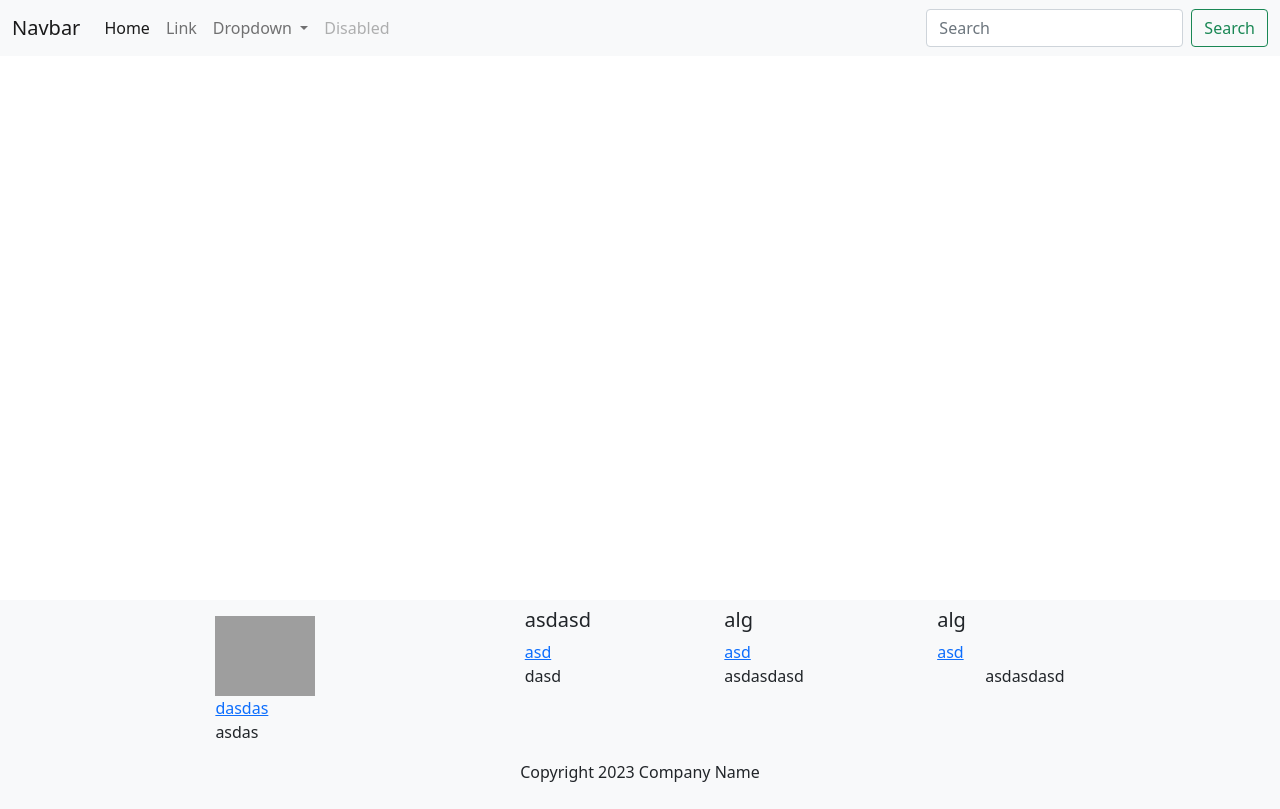
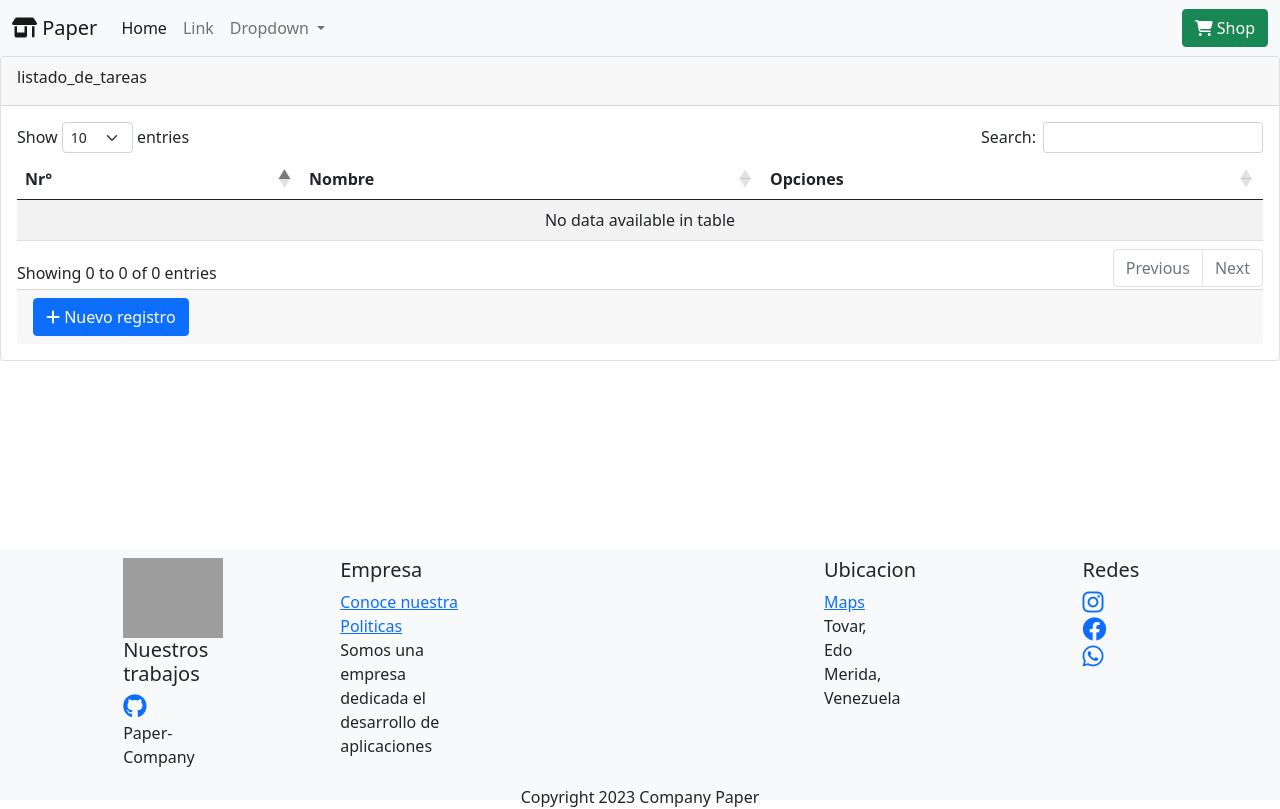
Before and after one commit to leonardo2322/Paper_services, a Django app: page / in a window 1280 px wide. Before the commit the page ends 782 px from the top, so only its background shows below. Run offline with Django 4.2, Linux system fonts and the light colour scheme; data that the repository does not hold is empty; some libraries are stand-ins or nearby versions; grey boxes are pictures that could not be loaded.

Commit message:
datatables agg y funtion of navbar show and hide

```diff
--- a/Eva_Web/admin.py
+++ b/Eva_Web/admin.py
@@ -1,4 +1,5 @@
 from django.contrib import admin
-from .models import Client
+from .models import Client, Category
 # Register your models here.
 admin.site.register(Client)
+admin.site.register(Category)
--- a/Eva_Web/templates/base.html
+++ b/Eva_Web/templates/base.html
@@ -9,19 +9,22 @@
     <link href="https://cdn.jsdelivr.net/npm/bootstrap@5.0.2/dist/css/bootstrap.min.css" rel="stylesheet" integrity="sha384-EVSTQN3/azprG1Anm3QDgpJLIm9Nao0Yz1ztcQTwFspd3yD65VohhpuuCOmLASjC" crossorigin="anonymous">
     <!-- font awesome -->
     <link rel="stylesheet" href="https://cdnjs.cloudflare.com/ajax/libs/font-awesome/6.4.0/css/all.min.css" integrity="sha512-iecdLmaskl7CVkqkXNQ/ZH/XLlvWZOJyj7Yy7tcenmpD1ypASozpmT/E0iPtmFIB46ZmdtAc9eNBvH0H/ZpiBw==" crossorigin="anonymous" referrerpolicy="no-referrer" />
+    <!-- datatables -->
+    <link rel="stylesheet" href="https://cdn.datatables.net/1.13.4/css/dataTables.bootstrap5.min.css">
     <title>Document</title>
 </head>
 <body>
     <nav class="navbar navbar-expand-lg navbar-light bg-light">
         <div class="container-fluid">
-          <a class="navbar-brand" href="#">Navbar</a>
-          <button class="navbar-toggler" type="button" data-bs-toggle="collapse" data-bs-target="#navbarSupportedContent" aria-controls="navbarSupportedContent" aria-expanded="false" aria-label="Toggle navigation">
+          <a class="navbar-brand" href="#"><i class="fa-solid fa-shop"></i> Paper</a>
+          <button class="navbar-toggler" type="button" data-bs-toggle="collapse" id="boton"
+          aria-controls="navbarNav" aria-expanded="false" aria-label="Toggle navigation">
             <span class="navbar-toggler-icon"></span>
           </button>
-          <div class="collapse navbar-collapse" id="navbarSupportedContent">
+          <div class="collapse navbar-collapse" id="navbarNav">
             <ul class="navbar-nav me-auto mb-2 mb-lg-0">
               <li class="nav-item">
-                <a class="nav-link active " aria-current="page" href="#">Home</a>
+                <a class="nav-link active" aria-current="page" href="#">Home</a>
               </li>
               <li class="nav-item">
                 <a class="nav-link" href="#">Link</a>
@@ -37,13 +40,10 @@
                   <li><a class="dropdown-item" href="#">Something else here</a></li>
                 </ul>
               </li>
-              <li class="nav-item">
-                <a class="nav-link disabled" href="#" tabindex="-1" aria-disabled="true">Disabled</a>
-              </li>
+
             </ul>
             <form class="d-flex">
-              <input class="form-control me-2" type="search" placeholder="Search" aria-label="Search">
-              <button class="btn btn-outline-success" type="submit">Search</button>
+              <button class="btn btn-success w-10" type="submit"><i class="fa-solid fa-cart-shopping"></i> Shop</button>
             </form>
           </div>
         </div>
@@ -53,43 +53,60 @@
 
       {% endblock  %}
 
-      <footer class="position-absolute bottom-0 bg-light " style="width:100%; height: 200px;" id="footer">
+      <footer class="position-absolute bottom-0 bg-light " style="width:100%; height: 250px;" id="footer">
         <section class="container d-flex  flex-row justify-content-evenly pt-2">
             <div class="row" style="width: 200px;">
                 <div class="col-md-2">
-                    <h5></h5>
+
                     <img src="{% static '/img/remove_paper.png' %}" alt="paper"  style="width: 100px; height: 80px;">
-                    <a href="">dasdas</a>
-                    <p>asdas</p>
+                    <h5>Nuestros trabajos</h5>
+                    <a href=""><i class="fa-brands fa-github" style="font-size: 1.5rem;"></i></a>
+                    <p>Paper-Company</p>
                 </div>
             </div>
             <div class="row align-items-stretch">
                 <div class="col-md-4">
-                    <h5>asdasd</h5>
-                    <a href="">asd</a>
-                    <p>dasd</p>
+                    <h5>Empresa</h5>
+                    <a href="">Conoce nuestra Politicas</a>
+                    <p>Somos una empresa dedicada el desarrollo de aplicaciones</p>
                 </div>
             </div>
             <div class="row align-items-stretch">
                 <div class="col-md-4">
-                    <h5>alg</h5>
-                    <a href="">asd</a>
-                    <p>asdasdasd</p>
+                    <h5>Ubicacion</h5>
+                    <a href="">Maps</a>
+                    <p>Tovar, Edo Merida, Venezuela</p>
                 </div>
             </div>
             <div class="row align-items-stretch ">
               <div class="col-md-4">
-                  <h5>alg</h5>
-                  <a href="">asd</a>
-                  <p class="text-center ms-5">asdasdasd</p>
+                  <h5>Redes</h5>
+                  <a href="" ><i class="fa-brands fa-instagram" style="font-size: 1.5rem;"></i></a>
+                  <a href=""><i class="fa-brands fa-facebook" style="font-size: 1.5rem;"></i></a>
+                  <a href=""><i class="fa-brands fa-whatsapp" style="font-size: 1.5rem;"></i></i></a>
+
               </div>
           </div>
         </section>
         <div class="text-center">
-          <p >Copyright 2023 Company Name</p>
+          <p >Copyright 2023 Company Paper</p>
         </div>
 
       </footer>
 
+      <!-- JQueri -->
+      {% comment %} <script src="{% static '/js/index.js' %} "></script> {% endcomment %}
+     <!-- Boosttrap -->
+     <script src="https://cdn.jsdelivr.net/npm/bootstrap@5.0.2/dist/js/bootstrap.bundle.min.js" integrity="sha384-MrcW6ZMFYlzcLA8Nl+NtUVF0sA7MsXsP1UyJoMp4YLEuNSfAP+JcXn/tWtIaxVXM" crossorigin="anonymous"></script>
+
+     <script src="https://code.jquery.com/jquery-3.5.1.js " ></script>
+     <script src="https://cdn.datatables.net/1.13.4/js/jquery.dataTables.min.js " ></script>
+      <script src="https://cdn.datatables.net/1.13.4/js/dataTables.bootstrap5.min.js" ></script>
+      <!-- Datatables -->
+      {% block scripting %}
+
+      {% endblock scripting %}
+
+
 </body>
 </html>
--- /dev/null
+++ b/Eva_Web/templates/home.html
@@ -0,0 +1,6 @@
+{% extends 'base.html' %}
+
+{% block content %}
+<h5 class="tex-danger">Nuestros trabajos</h5>
+
+{% endblock  %}
--- /dev/null
+++ b/Eva_Web/templates/list.html
@@ -0,0 +1,50 @@
+{% extends 'base.html' %} {% block content %}
+<div class="card card-default">
+    <div class="card-header">
+        <div class="card-title">
+            {{ title }}
+        </div>
+    </div>
+    <div class="card-body">
+        <table class="table table-striped " id="list-categorys">
+            <thead>
+                {% block head %}
+
+
+                {% endblock head %}
+
+            </thead>
+            <tbody>
+                {% block columns %}
+
+
+                {% endblock columns %}
+
+            </tbody>
+          </table>
+          <div class="card-footer">
+            <button class="btn btn-primary btn-flat"><i class="fa-solid fa-plus"></i>
+                Nuevo registro
+            </button>
+          </div>
+    </div>
+</div>
+
+{% endblock %}
+{% block scripting %}
+<script>
+    document.addEventListener('DOMContentLoaded', function () {
+        let table = new DataTable('#list-categorys');
+
+    });
+
+    $('#boton').bind('click', function() {
+        if(!$('#navbarNav').hasClass('show')){
+            $('#navbarNav').addClass('show')
+        }
+        else{
+            $('#navbarNav').removeClass('show')
+        }
+      });
+</script>
+{% endblock scripting %}
--- /dev/null
+++ b/Eva_Web/templates/listCategory.html
@@ -0,0 +1,22 @@
+{% extends 'list.html' %} {% block head %}
+<tr>
+  <th scope="col">Nr°</th>
+  <th scope="col">Nombre</th>
+  <th scope="col">Opciones</th>
+</tr>
+
+{% endblock head %} {% block columns %} {% for c in object_list %}
+<tr>
+  <td scope="row">{{ c.id }}</td>
+  <td>{{ c.name}}</td>
+  <td>
+    <button class="btn btn-primary btn-xs">
+      <i class="fa-solid fa-pen-to-square"></i>
+    </button>
+    <button class="btn btn-danger btn-xs">
+      <i class="fa-solid fa-trash-can"></i>
+    </button>
+  </td>
+</tr>
+
+{% endfor %} {% endblock columns %}
--- a/Eva_Web/urls.py
+++ b/Eva_Web/urls.py
@@ -1,5 +1,6 @@
 from django.urls import path
-from .views import vista
+from .views import *
+
 urlpatterns = [
-    path("", vista)
+    path("", CategoryListView.as_view(), name='category_list')
 ]
--- a/Eva_Web/views.py
+++ b/Eva_Web/views.py
@@ -1,4 +1,14 @@
+from typing import Any, Dict
 from django.shortcuts import render
+from django.views.generic import ListView
+from .models import Category
 # Create your views here.
-def vista(request):
-    return  render(request,'base.html')
+
+class CategoryListView(ListView):
+    model = Category
+    template_name = 'listCategory.html'
+
+    def get_context_data(self, **kwargs):
+        context = super().get_context_data(**kwargs)
+        context['title'] = 'listado_de_tareas'
+        return context
```
Also changed, not shown: Eva_Web/static/css/style.css (added), Eva_Web/static/js/index.js (added).
